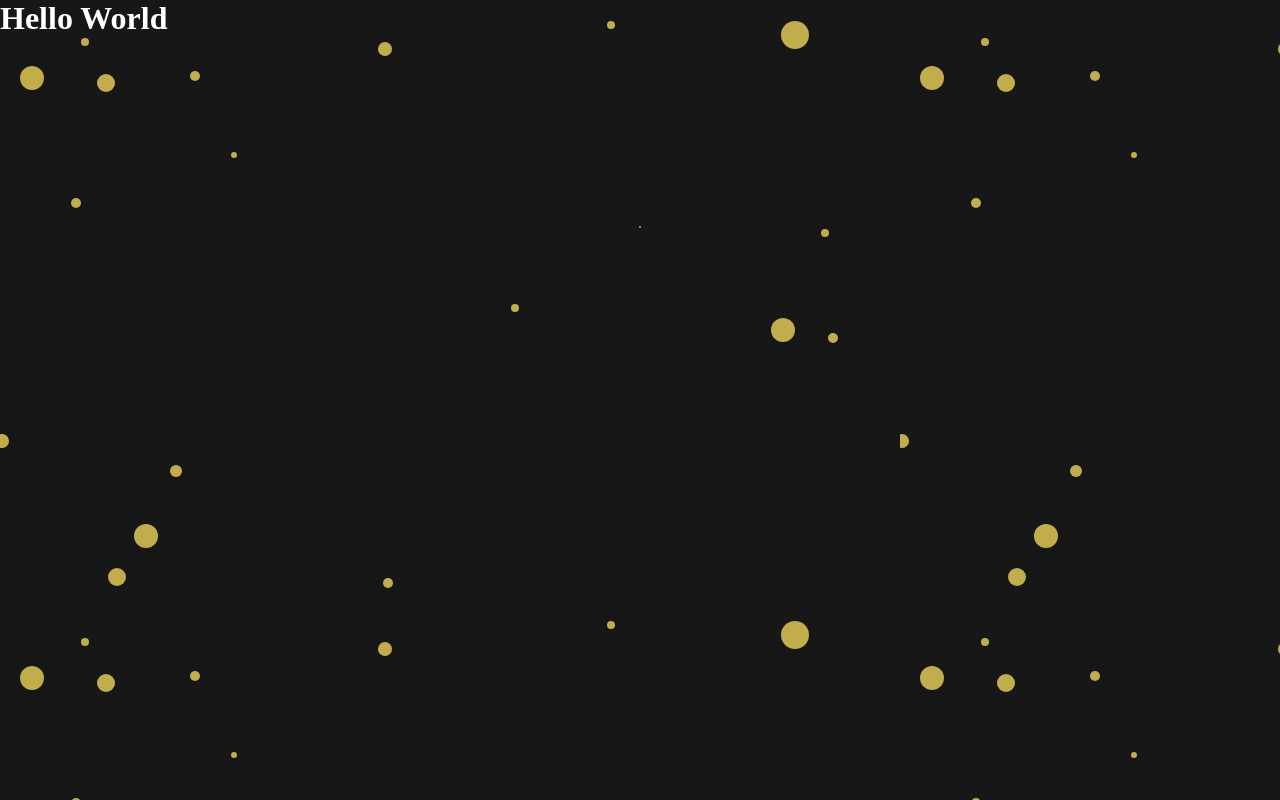
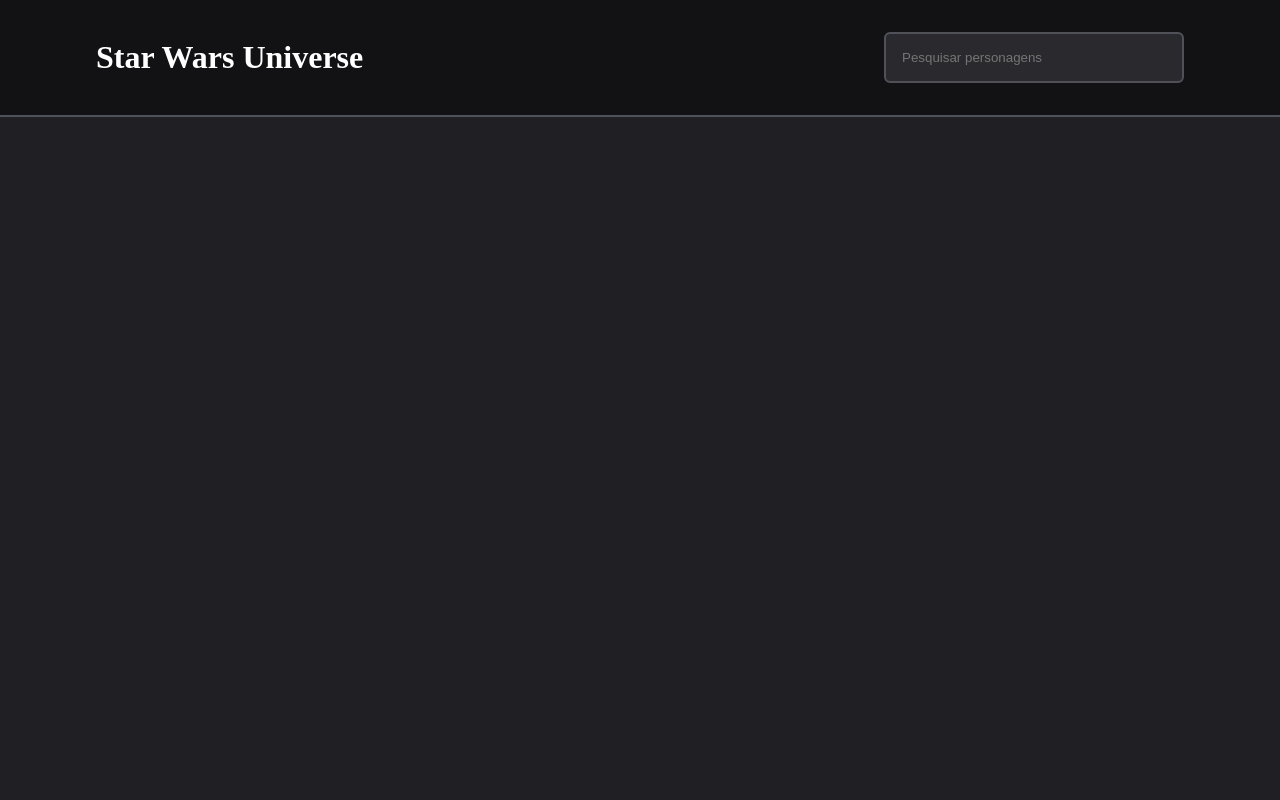
Before and after one commit to viniscrv/swapi-vue, a Nuxt app: page / in a window 1280 px wide. Built offline with nearby package versions, Linux system fonts and the light colour scheme.

Commit message:
feat: adicionado layout

```diff
--- a/assets/global.css
+++ b/assets/global.css
@@ -5,6 +5,11 @@
 }
 
 body {
-    background-image: url("./background.svg");
+    background-color: #202024;
     color: #fff;
 }
+
+:focus {
+    box-shadow: none;
+    outline: 2px solid #EEDB00;
+}
--- /dev/null
+++ b/layouts/default.vue
@@ -0,0 +1,30 @@
+<template>
+    <header>
+        <h1>Star Wars Universe</h1>
+        <input type="text" placeholder="Pesquisar personagens" />
+    </header>
+    <div>
+        <slot />
+    </div>
+</template>
+
+<style scoped>
+    header {
+        width: 100vw;
+        background-color: #121214;
+        padding: 2rem 6rem;
+        display: flex;
+        align-items: center;
+        justify-content: space-between;
+        border-bottom: 2px solid #505059;
+    }
+
+    input {
+        background-color: #29292E;
+        border: 2px solid #505059;
+        border-radius: 6px;
+        padding: 1rem;
+        color: #cdcdcd;
+        width: 300px;
+    }
+</style>
--- a/pages/index.vue
+++ b/pages/index.vue
@@ -1,3 +1,3 @@
 <template>
-    <h1>Hello World</h1>
+
 </template>
```
Also changed, not shown: 1 other file (tests, documents, lock files or other folders).
